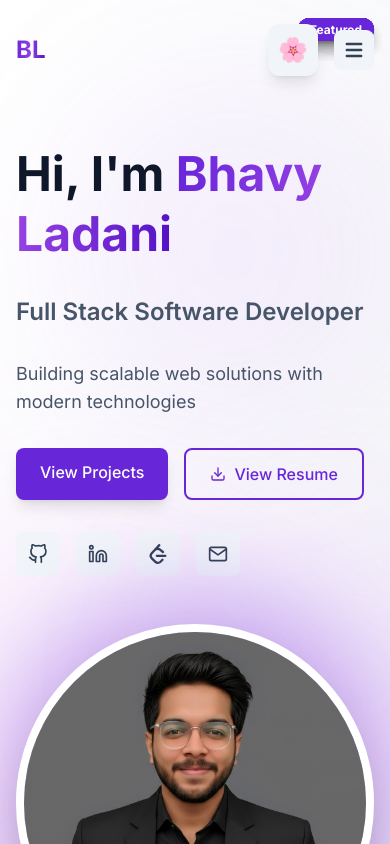
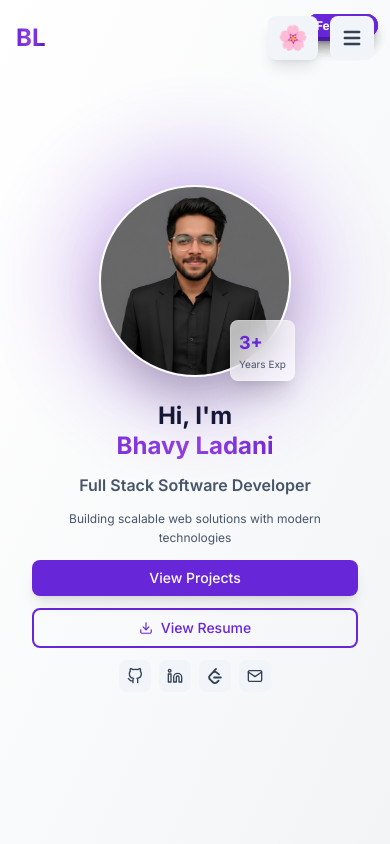
Before and after one commit to bhavy67/portfolio, a React (Vite) app: page / in a window 390 px wide. Shown: the top 844 px of the page. Built offline with nearby package versions, Linux system fonts and the light colour scheme.

Commit message:
fixed mobile responsive

```diff
--- a/src/components/Navbar.tsx
+++ b/src/components/Navbar.tsx
@@ -40,8 +40,8 @@ const Navbar = () => {
       <motion.nav
         className={`fixed top-0 left-0 right-0 z-40 transition-all duration-300 ${
           isScrolled
-            ? 'glass shadow-lg py-4'
-            : 'bg-transparent py-6'
+            ? 'glass shadow-lg py-3 md:py-4'
+            : 'bg-transparent py-4 md:py-6'
         }`}
         initial={{ y: -100 }}
         animate={{ y: 0 }}
@@ -88,15 +88,16 @@ const Navbar = () => {
             </div>
 
             {/* Mobile Menu Button */}
-            <div className="flex items-center gap-4 md:hidden">
+            <div className="flex items-center gap-3 md:hidden">
               <ThemeSwitcher />
 
               <motion.button
                 onClick={() => setIsOpen(!isOpen)}
-                className="p-2 rounded-lg bg-dark-100 dark:bg-dark-800 text-dark-700 dark:text-dark-300"
+                className="p-2.5 rounded-lg bg-dark-100 dark:bg-dark-800 text-dark-700 dark:text-dark-300 hover:bg-dark-200 dark:hover:bg-dark-700 transition-colors"
                 whileTap={{ scale: 0.9 }}
+                aria-label={isOpen ? 'Close menu' : 'Open menu'}
               >
-                {isOpen ? <HiX size={24} /> : <HiMenu size={24} />}
+                {isOpen ? <HiX className="w-6 h-6" /> : <HiMenu className="w-6 h-6" />}
               </motion.button>
             </div>
           </div>
@@ -118,7 +119,7 @@ const Navbar = () => {
 
         {/* Menu Content */}
         <motion.div
-          className="absolute top-20 right-4 left-4 glass rounded-2xl p-8 shadow-2xl"
+          className="absolute top-20 right-4 left-4 max-h-[calc(100vh-7rem)] overflow-y-auto glass rounded-2xl p-6 shadow-2xl"
           initial={{ opacity: 0, y: -20, scale: 0.95 }}
           animate={{
             opacity: isOpen ? 1 : 0,
@@ -127,12 +128,12 @@ const Navbar = () => {
           }}
           transition={{ duration: 0.3 }}
         >
-          <div className="flex flex-col gap-4">
+          <div className="flex flex-col gap-3">
             {navLinks.map((link, index) => (
               <motion.a
                 key={link.name}
                 href={link.href}
-                className="text-lg font-medium text-dark-700 dark:text-dark-300 hover:text-primary-600 dark:hover:text-primary-400 py-2 transition-colors"
+                className="text-base font-medium text-dark-700 dark:text-dark-300 hover:text-primary-600 dark:hover:text-primary-400 py-3 px-4 rounded-lg hover:bg-dark-100 dark:hover:bg-dark-800 transition-colors"
                 initial={{ opacity: 0, x: -20 }}
                 animate={{
                   opacity: isOpen ? 1 : 0,
--- a/src/components/ThemeSwitcher.tsx
+++ b/src/components/ThemeSwitcher.tsx
@@ -12,12 +12,12 @@ const ThemeSwitcher = () => {
       {/* Theme Toggle Button */}
       <motion.button
         onClick={() => setIsOpen(!isOpen)}
-        className="p-2.5 rounded-xl bg-dark-100 dark:bg-dark-800 text-dark-700 dark:text-dark-300 hover:bg-dark-200 dark:hover:bg-dark-700 transition-colors shadow-lg"
+        className="p-2.5 rounded-lg bg-dark-100 dark:bg-dark-800 text-dark-700 dark:text-dark-300 hover:bg-dark-200 dark:hover:bg-dark-700 transition-colors shadow-lg"
         whileHover={{ scale: 1.05 }}
         whileTap={{ scale: 0.95 }}
         aria-label="Change theme"
       >
-        <span className="text-2xl">{currentTheme.icon}</span>
+        <span className="text-2xl block leading-none">{currentTheme.icon}</span>
       </motion.button>
 
       {/* Theme Dropdown */}
@@ -91,7 +91,7 @@ const ThemeSwitcher = () => {
                           animate={{ scale: 1 }}
                           className="absolute -top-1 -right-1 bg-primary-500 rounded-full p-1"
                         >
-                          <HiCheckCircle size={16} className="text-white" />
+                          <HiCheckCircle className="w-4 h-4 text-white" />
                         </motion.div>
                       )}
                     </motion.button>
--- a/src/index.css
+++ b/src/index.css
@@ -22,10 +22,12 @@
     @apply bg-white dark:bg-dark-950;
     @apply text-dark-900 dark:text-dark-100;
     @apply transition-colors duration-300;
+    @apply overflow-x-hidden;
   }
 
   html {
     @apply scroll-smooth;
+    @apply overflow-x-hidden;
   }
 
   ::selection {
@@ -80,7 +82,7 @@
 
   /* Button Styles */
   .btn-primary {
-    @apply px-6 py-3 rounded-lg font-medium;
+    @apply px-4 py-2 sm:px-6 sm:py-3 rounded-lg font-medium text-sm sm:text-base;
     @apply bg-primary-600 text-white;
     @apply hover:bg-primary-700 active:bg-primary-800;
     @apply transition-all duration-300;
@@ -89,7 +91,7 @@
   }
 
   .btn-secondary {
-    @apply px-6 py-3 rounded-lg font-medium;
+    @apply px-4 py-2 sm:px-6 sm:py-3 rounded-lg font-medium text-sm sm:text-base;
     @apply bg-transparent border-2 border-primary-600 text-primary-600;
     @apply hover:bg-primary-600 hover:text-white;
     @apply transition-all duration-300;
--- a/src/sections/Blogs.tsx
+++ b/src/sections/Blogs.tsx
@@ -17,9 +17,9 @@ const Blogs = () => {
         transition={{ duration: 0.6 }}
       >
         {/* Section Header */}
-        <div className="text-center mb-16">
+        <div className="text-center mb-8 sm:mb-12 lg:mb-16">
           <motion.h2
-            className="text-4xl md:text-5xl font-bold mb-4"
+            className="text-3xl sm:text-4xl md:text-5xl font-bold mb-3 sm:mb-4"
             initial={{ opacity: 0, y: 20 }}
             whileInView={{ opacity: 1, y: 0 }}
             viewport={{ once: true }}
@@ -27,7 +27,7 @@ const Blogs = () => {
             Latest <span className="gradient-text">Blogs</span>
           </motion.h2>
           <motion.p
-            className="text-dark-600 dark:text-dark-400 text-lg max-w-2xl mx-auto"
+            className="text-dark-600 dark:text-dark-400 text-base sm:text-lg max-w-2xl mx-auto px-4"
             initial={{ opacity: 0, y: 20 }}
             whileInView={{ opacity: 1, y: 0 }}
             viewport={{ once: true }}
@@ -38,7 +38,7 @@ const Blogs = () => {
         </div>
 
         {/* Featured Blogs */}
-        <div className={`grid gap-8 mb-12 ${
+        <div className={`grid gap-6 sm:gap-8 mb-8 sm:mb-12 ${
           blogPosts.filter((post) => post.featured).length === 1
             ? 'lg:grid-cols-1 max-w-3xl mx-auto'
             : 'lg:grid-cols-2'
@@ -61,14 +61,14 @@ const Blogs = () => {
                   whileHover={{ y: -8 }}
                 >
                   {/* Featured Badge */}
-                  <div className="absolute top-4 right-4 z-10">
-                    <span className="px-3 py-1 rounded-full bg-gradient-to-r from-primary-600 to-purple-600 text-white text-xs font-bold shadow-lg">
+                  <div className="absolute top-3 right-3 sm:top-4 sm:right-4 z-10">
+                    <span className="px-2.5 py-1 sm:px-3 rounded-full bg-gradient-to-r from-primary-600 to-purple-600 text-white text-xs font-bold shadow-lg">
                       Featured
                     </span>
                   </div>
 
                   {/* Blog Image */}
-                  <div className="relative h-56 overflow-hidden">
+                  <div className="relative h-48 sm:h-56 overflow-hidden">
                     <motion.img
                       src={post.image}
                       alt={post.title}
@@ -79,26 +79,26 @@ const Blogs = () => {
                     <div className="absolute inset-0 bg-gradient-to-t from-black/60 to-transparent" />
 
                     {/* Platform Badge */}
-                    <div className="absolute bottom-4 left-4 flex items-center gap-2 px-3 py-1.5 rounded-full glass">
+                    <div className="absolute bottom-3 left-3 sm:bottom-4 sm:left-4 flex items-center gap-2 px-2.5 py-1.5 sm:px-3 rounded-full glass">
                       <PlatformIcon className="text-white" size={16} />
-                      <span className="text-white text-sm font-medium">{post.platform}</span>
+                      <span className="text-white text-xs sm:text-sm font-medium">{post.platform}</span>
                     </div>
                   </div>
 
                   {/* Content */}
-                  <div className="p-6">
+                  <div className="p-4 sm:p-6">
                     {/* Title */}
-                    <h3 className="text-2xl font-bold text-dark-900 dark:text-white mb-3 group-hover:text-primary-600 dark:group-hover:text-primary-400 transition-colors line-clamp-2">
+                    <h3 className="text-xl sm:text-2xl font-bold text-dark-900 dark:text-white mb-2 sm:mb-3 group-hover:text-primary-600 dark:group-hover:text-primary-400 transition-colors line-clamp-2">
                       {post.title}
                     </h3>
 
                     {/* Summary */}
-                    <p className="text-dark-600 dark:text-dark-400 mb-4 line-clamp-3">
+                    <p className="text-sm sm:text-base text-dark-600 dark:text-dark-400 mb-3 sm:mb-4 line-clamp-3">
                       {post.summary}
                     </p>
 
                     {/* Meta Info */}
-                    <div className="flex items-center gap-4 text-sm text-dark-600 dark:text-dark-400 mb-4">
+                    <div className="flex items-center gap-3 sm:gap-4 text-xs sm:text-sm text-dark-600 dark:text-dark-400 mb-3 sm:mb-4">
                       <div className="flex items-center gap-1">
                         <FiCalendar size={14} />
                         <span>{new Date(post.date).toLocaleDateString('en-US', { year: 'numeric', month: 'short', day: 'numeric' })}</span>
@@ -110,11 +110,11 @@ const Blogs = () => {
                     </div>
 
                     {/* Tags */}
-                    <div className="flex flex-wrap gap-2 mb-4">
+                    <div className="flex flex-wrap gap-1.5 sm:gap-2 mb-3 sm:mb-4">
                       {post.tags.slice(0, 4).map((tag) => (
                         <span
                           key={tag}
-                          className="px-2 py-1 rounded bg-dark-100 dark:bg-dark-700 text-dark-700 dark:text-dark-300 text-xs"
+                          className="px-2 py-0.5 sm:py-1 rounded bg-dark-100 dark:bg-dark-700 text-dark-700 dark:text-dark-300 text-xs"
                         >
                           #{tag}
                         </span>
@@ -122,7 +122,7 @@ const Blogs = () => {
                     </div>
 
                     {/* Read More Link */}
-                    <div className="flex items-center gap-2 text-primary-600 dark:text-primary-400 font-medium group-hover:gap-3 transition-all">
+                    <div className="flex items-center gap-2 text-sm sm:text-base text-primary-600 dark:text-primary-400 font-medium group-hover:gap-3 transition-all">
                       <span>Read Article</span>
                       <FiExternalLink size={16} />
                     </div>
@@ -133,7 +133,7 @@ const Blogs = () => {
         </div>
 
         {/* Other Blogs */}
-        <div className={`grid gap-6 ${
+        <div className={`grid gap-4 sm:gap-6 ${
           blogPosts.filter((post) => !post.featured).length === 1
             ? 'md:grid-cols-1 max-w-2xl mx-auto'
             : blogPosts.filter((post) => !post.featured).length === 2
@@ -158,7 +158,7 @@ const Blogs = () => {
                   whileHover={{ y: -5 }}
                 >
                   {/* Blog Image */}
-                  <div className="relative h-40 overflow-hidden">
+                  <div className="relative h-36 sm:h-40 overflow-hidden">
                     <motion.img
                       src={post.image}
                       alt={post.title}
@@ -169,25 +169,25 @@ const Blogs = () => {
                     <div className="absolute inset-0 bg-gradient-to-t from-black/60 to-transparent" />
 
                     {/* Platform Icon */}
-                    <div className="absolute top-3 right-3 p-2 rounded-full glass">
+                    <div className="absolute top-2 right-2 sm:top-3 sm:right-3 p-1.5 sm:p-2 rounded-full glass">
                       <PlatformIcon className="text-white" size={14} />
                     </div>
                   </div>
 
                   {/* Content */}
-                  <div className="p-5">
+                  <div className="p-4 sm:p-5">
                     {/* Title */}
-                    <h3 className="text-lg font-bold text-dark-900 dark:text-white mb-2 group-hover:text-primary-600 dark:group-hover:text-primary-400 transition-colors line-clamp-2">
+                    <h3 className="text-base sm:text-lg font-bold text-dark-900 dark:text-white mb-2 group-hover:text-primary-600 dark:group-hover:text-primary-400 transition-colors line-clamp-2">
                       {post.title}
                     </h3>
 
                     {/* Summary */}
-                    <p className="text-dark-600 dark:text-dark-400 text-sm mb-3 line-clamp-2">
+                    <p className="text-dark-600 dark:text-dark-400 text-xs sm:text-sm mb-2 sm:mb-3 line-clamp-2">
                       {post.summary}
                     </p>
 
                     {/* Meta Info */}
-                    <div className="flex items-center gap-3 text-xs text-dark-600 dark:text-dark-400 mb-3">
+                    <div className="flex items-center gap-2 sm:gap-3 text-xs text-dark-600 dark:text-dark-400 mb-2 sm:mb-3">
                       <div className="flex items-center gap-1">
                         <FiCalendar size={12} />
                         <span>{new Date(post.date).toLocaleDateString('en-US', { month: 'short', day: 'numeric' })}</span>
@@ -203,7 +203,7 @@ const Blogs = () => {
                       {post.tags.slice(0, 3).map((tag) => (
                         <span
                           key={tag}
-                          className="px-2 py-0.5 rounded bg-dark-100 dark:bg-dark-700 text-dark-700 dark:text-dark-300 text-xs"
+                          className="px-1.5 sm:px-2 py-0.5 rounded bg-dark-100 dark:bg-dark-700 text-dark-700 dark:text-dark-300 text-xs"
                         >
                           #{tag}
                         </span>
@@ -217,7 +217,7 @@ const Blogs = () => {
 
         {/* View All Blogs Button */}
         <motion.div
-          className="text-center mt-12"
+          className="text-center mt-8 sm:mt-12"
           initial={{ opacity: 0, y: 20 }}
           whileInView={{ opacity: 1, y: 0 }}
           viewport={{ once: true }}
@@ -227,7 +227,7 @@ const Blogs = () => {
             href="https://medium.com/@yourusername"
             target="_blank"
             rel="noopener noreferrer"
-            className="btn-secondary inline-flex items-center gap-2"
+            className="btn-secondary inline-flex items-center gap-2 text-sm sm:text-base"
             whileHover={{ scale: 1.05 }}
             whileTap={{ scale: 0.95 }}
           >
--- a/src/sections/Hero.tsx
+++ b/src/sections/Hero.tsx
@@ -34,16 +34,16 @@ const Hero = () => {
   return (
     <section
       id="home"
-      className="min-h-screen flex items-center justify-center relative overflow-hidden pt-20"
+      className="min-h-screen flex items-center justify-center relative overflow-hidden pt-16 pb-8 px-4 sm:px-6 sm:pt-20"
     >
       {/* Minimal Animated Background - Common for all themes */}
-      <div className="absolute inset-0 -z-10">
+      <div className="absolute inset-0 -z-10 overflow-hidden">
         {/* Subtle gradient background */}
         <div className="absolute inset-0 bg-gradient-to-br from-white via-gray-50 to-gray-100 dark:from-dark-950 dark:via-dark-900 dark:to-dark-950" />
 
         {/* Minimal Animated Shapes with theme colors */}
         <motion.div
-          className="absolute top-20 left-10 w-72 h-72 bg-primary-400/10 dark:bg-primary-600/10 rounded-full blur-3xl"
+          className="hidden sm:block absolute top-20 left-10 w-72 h-72 bg-primary-400/10 dark:bg-primary-600/10 rounded-full blur-3xl"
           animate={{
             scale: [1, 1.2, 1],
             x: [0, 50, 0],
@@ -56,7 +56,7 @@ const Hero = () => {
           }}
         />
         <motion.div
-          className="absolute bottom-20 right-10 w-96 h-96 bg-accent-400/10 dark:bg-accent-600/10 rounded-full blur-3xl"
+          className="hidden sm:block absolute bottom-20 right-10 w-96 h-96 bg-accent-400/10 dark:bg-accent-600/10 rounded-full blur-3xl"
           animate={{
             scale: [1, 1.3, 1],
             x: [0, -50, 0],
@@ -69,7 +69,7 @@ const Hero = () => {
           }}
         />
         <motion.div
-          className="absolute top-1/2 left-1/2 w-80 h-80 bg-primary-300/20 dark:bg-primary-700/20 rounded-full blur-3xl"
+          className="hidden sm:block absolute top-1/2 left-1/2 w-80 h-80 bg-primary-300/20 dark:bg-primary-700/20 rounded-full blur-3xl"
           animate={{
             scale: [1, 1.1, 1],
             rotate: [0, 180, 360],
@@ -82,32 +82,32 @@ const Hero = () => {
         />
       </div>
 
-      <div className="section-container">
+      <div className="section-container w-full">
         <motion.div
-          className="grid lg:grid-cols-2 gap-12 items-center"
+          className="grid lg:grid-cols-2 gap-6 lg:gap-12 items-center"
           variants={containerVariants}
           initial="hidden"
           animate="visible"
         >
           {/* Left Content */}
-          <div className="space-y-8">
+          <div className="space-y-3 sm:space-y-6 lg:space-y-8 text-center lg:text-left">
             <motion.h1
-              className="text-5xl md:text-6xl lg:text-7xl font-bold leading-tight"
+              className="text-2xl sm:text-5xl md:text-6xl lg:text-7xl font-bold leading-tight"
               variants={itemVariants}
             >
               Hi, I'm{' '}
-              <span className="gradient-text">{personalInfo.name}</span>
+              <span className="gradient-text block sm:inline">{personalInfo.name}</span>
             </motion.h1>
 
             <motion.h2
-              className="text-2xl md:text-3xl font-semibold text-dark-600 dark:text-dark-400"
+              className="text-base sm:text-2xl md:text-3xl font-semibold text-dark-600 dark:text-dark-400"
               variants={itemVariants}
             >
               {personalInfo.title}
             </motion.h2>
 
             <motion.p
-              className="text-lg text-dark-600 dark:text-dark-400 max-w-xl"
+              className="text-xs sm:text-lg text-dark-600 dark:text-dark-400 max-w-xl mx-auto lg:mx-0 leading-relaxed"
               variants={itemVariants}
             >
               {personalInfo.tagline}
@@ -115,12 +115,12 @@ const Hero = () => {
 
             {/* CTA Buttons */}
             <motion.div
-              className="flex flex-wrap gap-4"
+              className="flex flex-col sm:flex-row flex-wrap gap-3 sm:gap-4 justify-center lg:justify-start"
               variants={itemVariants}
             >
               <motion.a
                 href="#projects"
-                className="btn-primary"
+                className="btn-primary text-center"
                 whileHover={{ scale: 1.05 }}
                 whileTap={{ scale: 0.95 }}
                 onClick={(e) => {
@@ -134,7 +134,7 @@ const Hero = () => {
                 href={personalInfo.resumeUrl}
                 target="_blank"
                 rel="noopener noreferrer"
-                className="btn-secondary flex items-center gap-2"
+                className="btn-secondary flex items-center justify-center gap-2"
                 whileHover={{ scale: 1.05 }}
                 whileTap={{ scale: 0.95 }}
               >
@@ -145,7 +145,7 @@ const Hero = () => {
 
             {/* Social Links */}
             <motion.div
-              className="flex gap-4"
+              className="flex gap-2 sm:gap-4 justify-center lg:justify-start"
               variants={itemVariants}
             >
               {socialLinks.map((social, index) => (
@@ -154,12 +154,12 @@ const Hero = () => {
                   href={social.url}
                   target="_blank"
                   rel="noopener noreferrer"
-                  className="p-3 rounded-lg bg-dark-100 dark:bg-dark-800 text-dark-700 dark:text-dark-300 hover:bg-primary-100 dark:hover:bg-primary-900/30 hover:text-primary-600 dark:hover:text-primary-400 transition-colors"
+                  className="p-2 sm:p-3 rounded-lg bg-dark-100 dark:bg-dark-800 text-dark-700 dark:text-dark-300 hover:bg-primary-100 dark:hover:bg-primary-900/30 hover:text-primary-600 dark:hover:text-primary-400 transition-colors"
                   whileHover={{ scale: 1.1, y: -2 }}
                   whileTap={{ scale: 0.9 }}
                   aria-label={social.label}
                 >
-                  <social.icon size={20} />
+                  <social.icon className="text-base sm:text-xl" />
                 </motion.a>
               ))}
             </motion.div>
@@ -167,10 +167,10 @@ const Hero = () => {
 
           {/* Right Content - Profile Image */}
           <motion.div
-            className="relative"
+            className="relative order-first lg:order-last"
             variants={itemVariants}
           >
-            <div className="relative w-full max-w-md mx-auto">
+            <div className="relative w-48 sm:max-w-sm md:max-w-md mx-auto">
               {/* Decorative Elements */}
               <motion.div
                 className="absolute -inset-4 bg-gradient-to-r from-primary-600 via-accent-600 to-primary-700 rounded-full blur-2xl opacity-30"
@@ -187,7 +187,7 @@ const Hero = () => {
 
               {/* Profile Image */}
               <motion.div
-                className="relative rounded-full overflow-hidden aspect-square border-8 border-white dark:border-dark-800 shadow-2xl"
+                className="relative rounded-full overflow-hidden aspect-square border-2 sm:border-8 border-white dark:border-dark-800 shadow-2xl"
                 whileHover={{ scale: 1.05 }}
                 transition={{ duration: 0.3 }}
               >
@@ -200,14 +200,14 @@ const Hero = () => {
 
               {/* Floating Badge */}
               <motion.div
-                className="absolute -bottom-4 -right-4 glass rounded-2xl p-4 shadow-xl"
+                className="absolute -bottom-1 -right-1 sm:-bottom-4 sm:-right-4 glass rounded-lg sm:rounded-2xl p-2 sm:p-4 shadow-xl"
                 initial={{ scale: 0, rotate: -180 }}
                 animate={{ scale: 1, rotate: 0 }}
                 transition={{ delay: 1, duration: 0.5 }}
                 whileHover={{ scale: 1.1, rotate: 5 }}
               >
-                <p className="text-3xl font-bold text-primary-600">3+</p>
-                <p className="text-sm text-dark-600 dark:text-dark-400">Years Exp</p>
+                <p className="text-lg sm:text-3xl font-bold text-primary-600">3+</p>
+                <p className="text-[10px] sm:text-sm text-dark-600 dark:text-dark-400">Years Exp</p>
               </motion.div>
             </div>
           </motion.div>
@@ -215,7 +215,7 @@ const Hero = () => {
 
         {/* Scroll Indicator */}
         <motion.div
-          className="absolute bottom-8 left-1/2 transform -translate-x-1/2"
+          className="hidden sm:block absolute bottom-8 left-1/2 transform -translate-x-1/2"
           initial={{ opacity: 0, y: -20 }}
           animate={{ opacity: 1, y: 0 }}
           transition={{ delay: 1.5, duration: 0.5 }}
```
Also changed, not shown: src/sections/Contact.tsx (+19 -19 lines), src/sections/Education.tsx (+18 -18 lines), src/sections/Projects.tsx (+10 -10 lines), src/sections/Skills.tsx (+20 -20 lines).
